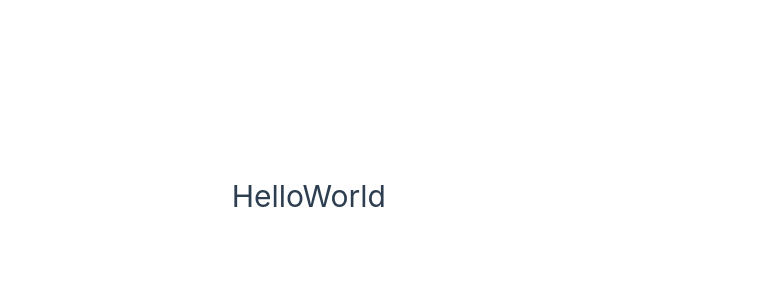
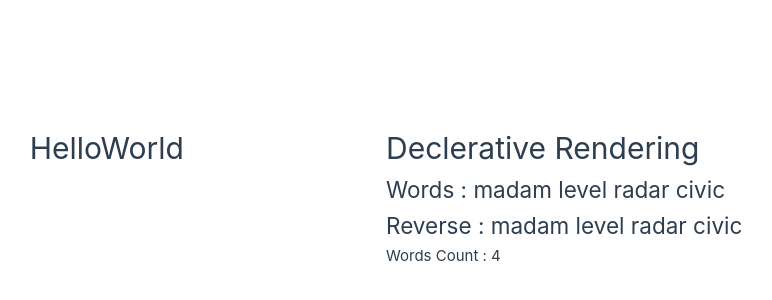
Before and after one commit to TSKHayagreevaC/vue-webapp, a Vue app: page / in a window 1280 px wide. Shown: the part 204-504 px from the top of the page, without its empty margins (254-1026 px from the left). Built offline with nearby package versions, Linux system fonts and the light colour scheme.

Commit message:
Added 'Declerative Rendering' component.

```diff
--- a/src/App.vue
+++ b/src/App.vue
@@ -1,6 +1,8 @@
 <script setup>
+import DeclerativeRendering from './components/DeclerativeRendering.vue'
 </script>
 
 <template>
   <h1>HelloWorld</h1>
+  <DeclerativeRendering />
 </template>
--- /dev/null
+++ b/src/components/DeclerativeRendering.vue
@@ -0,0 +1,29 @@
+<script setup>
+import { ref, reactive } from 'vue'
+
+// component logic
+// declare some reactive state here.
+
+  const counter = reactive({
+    count: 0
+  })
+
+  console.log(counter.count)
+  counter.count++
+
+  const message = ref('Hello world')
+  console.log(message.value)
+
+  message.value="civic radar level madam"
+  counter.count = message.value.split(' ').length
+
+</script>
+
+<template>
+    <div>
+        <h1>Declerative Rendering</h1>
+        <h2>Words : {{message.split('').reverse().join("")}}</h2>
+        <h2>Reverse : {{message.split('').reverse().join("")}}</h2>
+        <p>Words Count : {{counter.count}}</p>
+    </div>
+</template>
```
